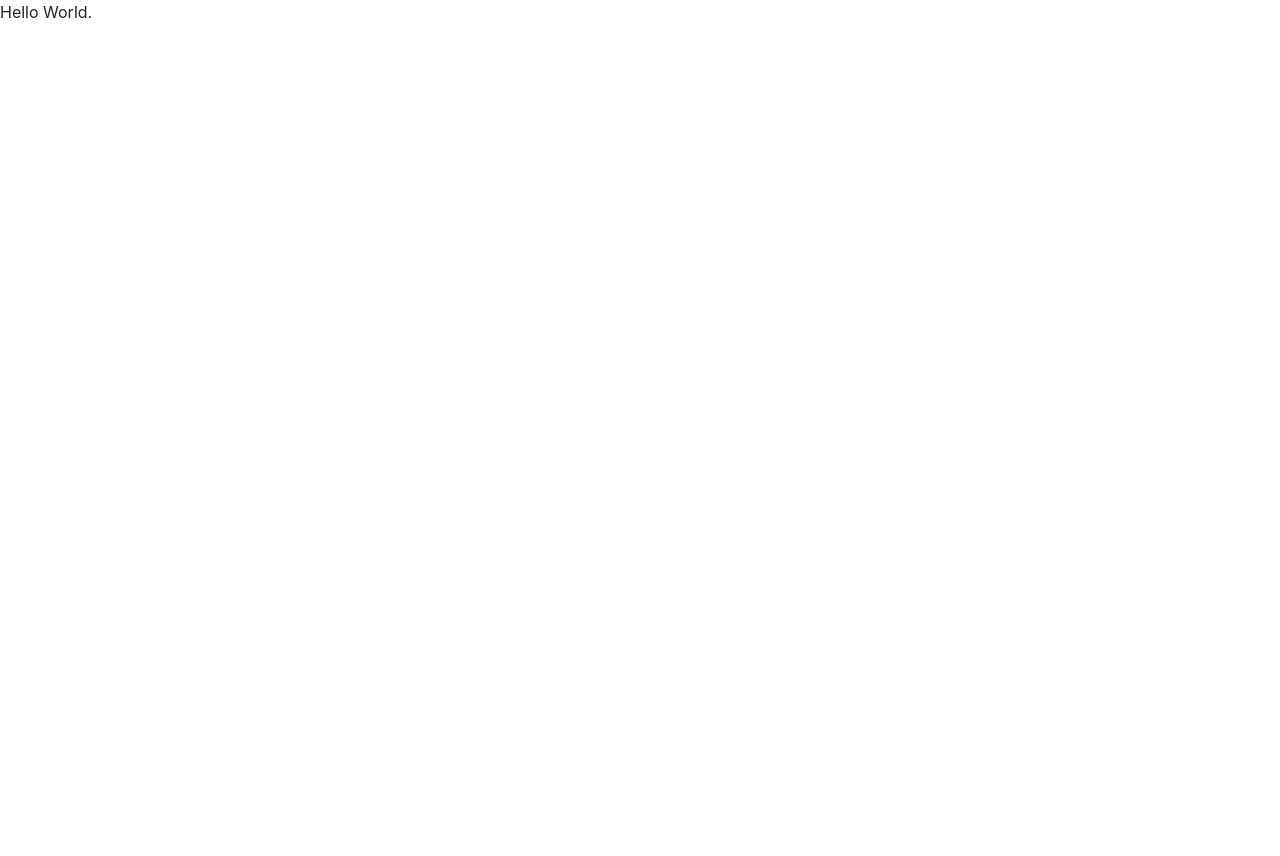
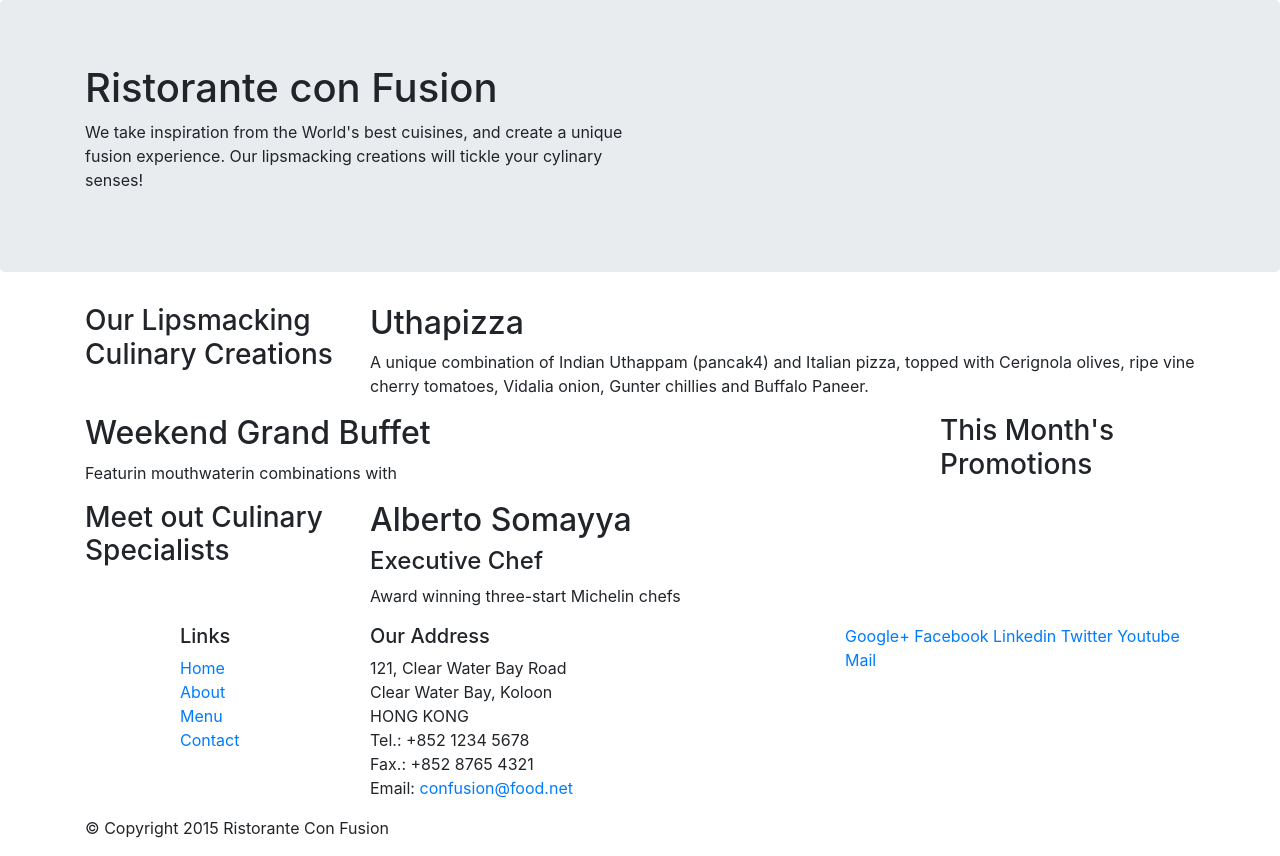
Before and after one commit to cruzito626/renta-auto-FE, a website: page index.html in a window 1280 px wide. Before the commit the page ends 800 px from the top, so only its background shows below. Drawn offline with nearby package versions, Linux system fonts and the light colour scheme.

Commit message:
add index

```diff
--- a/index.html
+++ b/index.html
@@ -8,7 +8,94 @@
   <title>Bootstrap tutorial</title>
 </head>
 <body>
-  <p>Hello World.</p>
+  <header class="jumbotron">
+    <div class="container">
+      <div class="row">
+        <div class="col-12 col-sm-6">
+          <h1>Ristorante con Fusion</h1>
+          <p>We take inspiration from the World's best cuisines, and create a unique fusion experience. Our lipsmacking creations will tickle your cylinary senses!</p>
+        </div>
+        <div class="col-12 col-sm">
+
+        </div>
+      </div>
+    </div>
+  </header>
+
+  <div class="container">
+    <div class="row">
+      <div class="col-12 col-sm-4 col-md-3">
+        <h3>Our Lipsmacking Culinary Creations</h3>
+      </div>
+      <div class="col col-sm ccol-md">
+        <h2>Uthapizza</h2>
+        <p>A unique combination of Indian Uthappam (pancak4) and Italian pizza, topped with Cerignola olives, ripe vine cherry tomatoes, Vidalia onion, Gunter chillies and Buffalo Paneer.</p>
+      </div>
+    </div>
+
+    <div class="row">
+      <div class="col-12 col-sm-4 order-sm-last col-md-3">
+        <h3>This Month's Promotions</h3>
+      </div>
+      <div class="col col-sm order-sm-first col-md">
+        <h2>Weekend Grand Buffet</h2>
+        <p>Featurin mouthwaterin combinations with</p>
+      </div>
+    </div>
+
+    <div class="row">
+      <div class="col-12 col-sm-4 col-md-3">
+        <h3>Meet out Culinary Specialists</h3>
+      </div>
+      <div class="col col-sm ccol-md">
+        <h2>Alberto Somayya</h2>
+        <h4>Executive Chef</h4>
+        <p>Award winning three-start Michelin chefs</p>
+      </div>
+    </div>
+  </div>
+
+  <footer>
+    <div class="container">
+      <div class="row">
+        <div class="col-4 offset-1 col-sm-2">
+          <h5>Links</h5>
+          <ul class="list-unstyled">
+            <li><a href="#">Home</a></li>
+            <li><a href="#">About</a></li>
+            <li><a href="#">Menu</a></li>
+            <li><a href="#">Contact</a></li>
+          </ul>
+        </div>
+        <div class="col-7 col-sm-5">
+          <h5>Our Address</h5>
+          <address>
+            121, Clear Water Bay Road<br>
+            Clear Water Bay, Koloon<br>
+            HONG KONG<br>
+            Tel.: +852 1234 5678<br>
+            Fax.: +852 8765 4321<br>
+            Email: <a href="mailto:confusion@food.net">confusion@food.net</a><br>
+          </address>
+        </div>
+        <div class="col-12 col-sm-4">
+          <div>
+            <a href="http://google.com">Google+</a>
+            <a href="http://facebook.com">Facebook</a>
+            <a href="http://linkedin.com">Linkedin</a>
+            <a href="http://twitter.com">Twitter</a>
+            <a href="http://youtube">Youtube</a>
+            <a href="mailtoL">Mail</a>
+          </div>
+        </div>
+      </div>
+      <div class="row">
+        <div class="col-auto">
+          <p>&copy; Copyright 2015 Ristorante Con Fusion</p>
+        </div>
+      </div>
+    </div>
+  </footer>
 
   <!-- jQuery first, then Popper.js, then Bootstrap JS. -->
   <script src="node_modules/jquery/dist/jquery.slim.min.js"></script>
```
